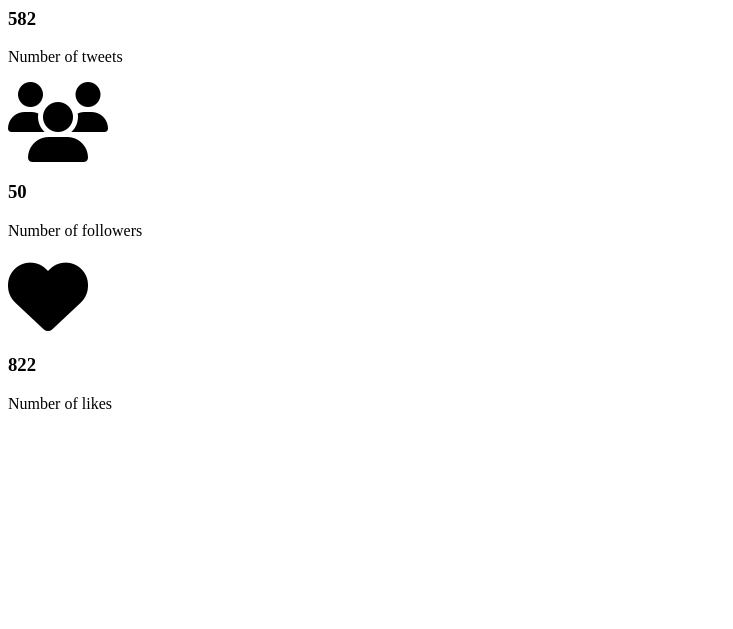
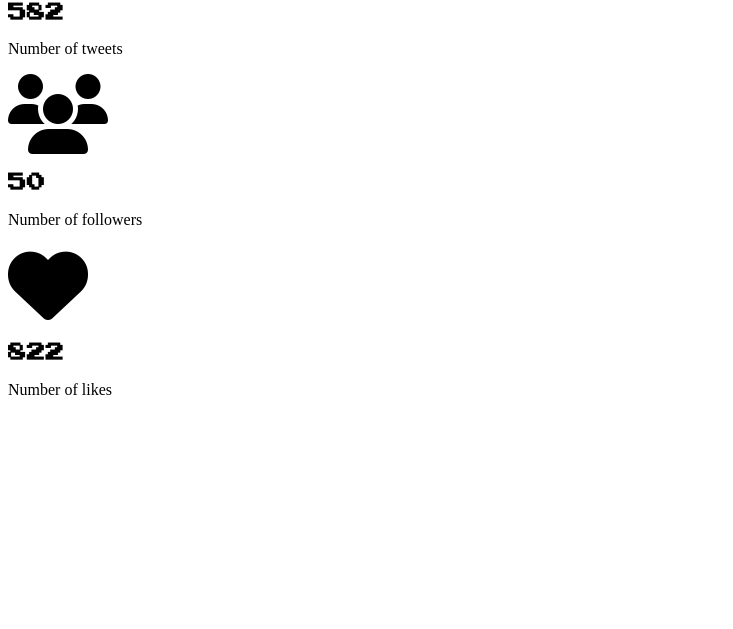
Before and after one commit to LadyBiosphere/animated-counter, a plain HTML site: page index.html in a window 1280 px wide. Shown: the part 171-800 px from the top of the page, without its empty margins (0-733 px from the left). Drawn offline with Linux system fonts and the light colour scheme.

Commit message:
Add initial css and javascript file.

```diff
--- /dev/null
+++ b/css/styles.css
@@ -0,0 +1,3 @@
+h1, h3{
+	font-family: 'Press Start 2P', cursive;
+}
--- a/index.html
+++ b/index.html
@@ -9,8 +9,12 @@
 		<meta name="author" content="Nishita Wojnar">
 		<meta name="viewport" content="width=device-width, initial-scale=1">
 
+		<!-- Stylesheet -->
+		<link rel="stylesheet" type="text/css" href="css/styles.css">
+
 		<!-- Fonts -->
 		<script src="https://use.fontawesome.com/99a34b13ff.js"></script>
+		<link href="https://fonts.googleapis.com/css?family=Press+Start+2P|Roboto+Condensed" rel="stylesheet">
 	</head>
 	<body>
 		<div id="container">
```
Also changed, not shown: js/counter.js (added).
